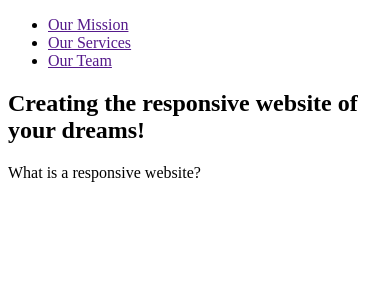
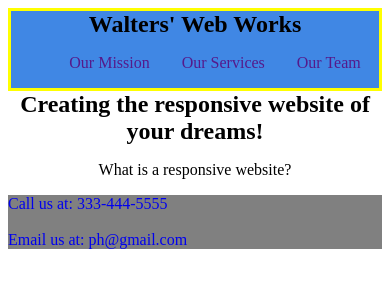
Before and after one commit to mekwalters/LandingPageChallenge, a plain HTML site: page index.html in a window 390 px wide. Drawn offline with Linux system fonts and the light colour scheme.

Commit message:
Adds meta char set

```diff
--- a/index.html
+++ b/index.html
@@ -2,6 +2,7 @@
 
 <html lang="en">
   <head>
+    <meta charset="utf-8">
     <title>Walters' Web Works</title>
     <link rel="shortcut icon" href="favicon.ico" type="image/x-icon">
     <link rel="stylesheet" href="styles.css">
@@ -11,6 +12,7 @@
   <body class="container">
     <header>
       <!--logo here-->
+      <h1>Walters' Web Works</h1>
       <nav>
         <ul>
           <li><a href #mission>Our Mission</a></li>
@@ -28,6 +30,7 @@
       <aside>
         <p>What is a responsive website?</p>
       </aside>
+      <div class="services" id="services">
           <!--Make Me Mobile-->
           <figure></figure>
           <!--Develop My Dream-->
@@ -36,9 +39,15 @@
           <figure></figure>
           <!--Bug Buster-->
           <figure></figure>
+    </div>
     </section>
 
-    <sectiion class="footer"></sectiion>
+    <footer class="footer">
+       <a class ="phone-link" href="tel:333444555">Call us at: 333-444-5555</a> <br>
+       <a class ="email-link" href="mailto:ph@gmail.com">Email us at: ph@gmail.com </a>
+    </footer>
+
+
 
   </body>
 </html>
--- a/styles.css
+++ b/styles.css
@@ -0,0 +1,92 @@
+html {
+  font-size: 16px;
+}
+
+body{
+  text-align: center;
+}
+a {
+  text-decoration: none;
+}
+
+h1 {
+  margin: auto;
+  padding-top: 1rem;
+}
+
+header {
+  background-color:rgb(64, 135, 228);
+  border: 3px solid yellow;
+  max-height: 200px;
+}
+
+header .container {
+  display: flex;
+  flex-flow: column;
+  position: fixed;
+  margin-top: 0;
+  /*need background image */
+  width: 100%;
+}
+
+
+.container ul {
+  display: flex;
+  flex-wrap: wrap;
+  justify-content: center;
+  margin: auto;
+
+  }
+
+.container li {
+  list-style-type: none;
+  padding: 1rem
+}
+
+.footer {
+  display: flex;
+  flex-wrap: wrap;
+  flex-direction:column;
+  justify-content:center;
+  align-items:flex-start;
+  background-color:gray;
+}
+
+/* For small-screen mobile phones */
+@media (max-width: 480px) {
+  h1 {
+    font-size: 1.5rem;
+    padding-top: 0;
+  }
+  .logo {
+    display:hidden;
+  }
+  .container li {
+    margin: 0 0.3;
+  }
+
+}
+
+/* For medium-screen mobile phones */
+@media (min-width: 481px) and (max-width: 767px) {
+  /* Styles for medium-screen mobile phones */
+}
+
+/* For large-screen mobile phones */
+@media (min-width: 768px) and (max-width: 1023px) {
+  /* Styles for large-screen mobile phones */
+}
+/* For small tablets */
+@media (min-width: 768px) and (max-width: 1023px) {
+  /* Styles for small tablets */
+}
+
+/* For medium tablets */
+@media (min-width: 1024px) and (max-width: 1199px) {
+  /* Styles for medium tablets */
+}
+
+/* For large tablets */
+@media (min-width: 1200px) {
+  /* Styles for large tablets */
+}
```
Also changed, not shown: 1 other file. Lines whose indentation alone changed are shown as unchanged.
